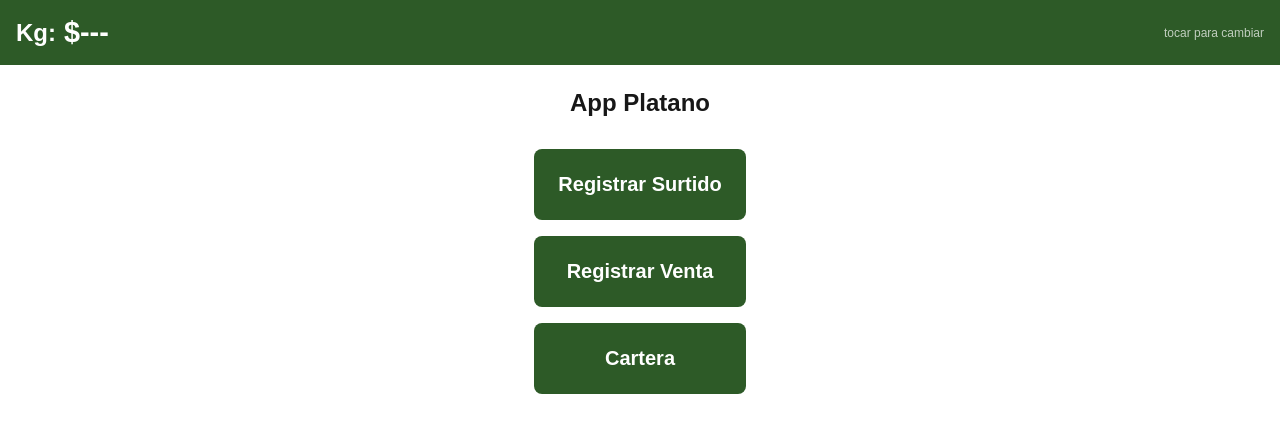
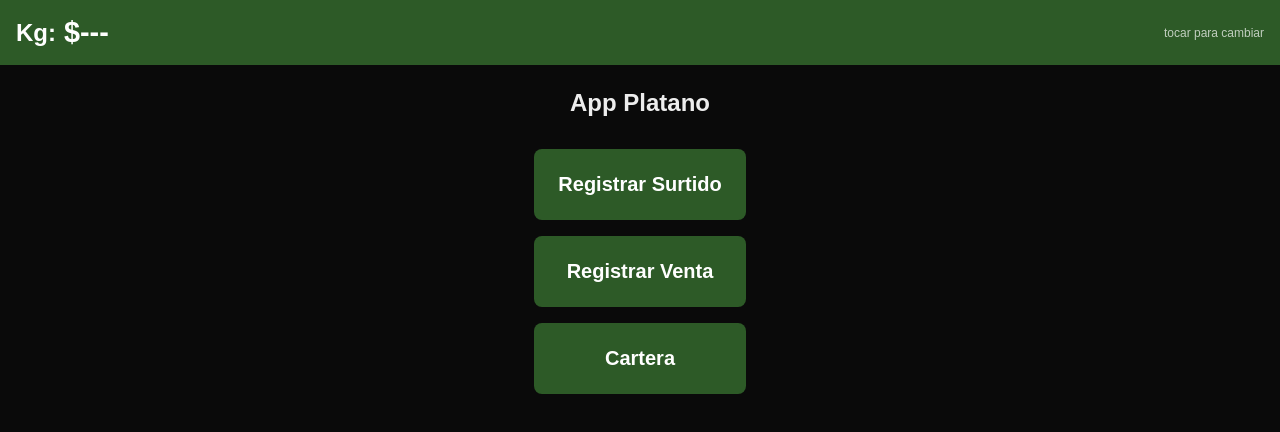
Before and after one commit to Chatesito/app-platano-control, a Next.js app: page / in a window 1280 px wide. Shown: the top 432 px of the page. Built offline with nearby package versions, Linux system fonts and the light colour scheme.

Commit message:
fix: estilos corregidos para que no cambien los colores con el modo oscuro y claro del celular

```diff
--- a/src/app/globals.css
+++ b/src/app/globals.css
@@ -1,13 +1,6 @@
 :root {
-  --background: #ffffff;
-  --foreground: #171717;
-}
-
-@media (prefers-color-scheme: dark) {
-  :root {
-    --background: #0a0a0a;
-    --foreground: #ededed;
-  }
+  --background: #0a0a0a;
+  --foreground: #ededed;
 }
 
 html {
@@ -25,7 +18,7 @@ body {
   display: flex;
   flex-direction: column;
   color: var(--foreground);
-  background: var(--background);
+  background: #0a0a0a !important;
   font-family: Arial, Helvetica, sans-serif;
   -webkit-font-smoothing: antialiased;
   -moz-osx-font-smoothing: grayscale;
@@ -41,9 +34,3 @@ a {
   color: inherit;
   text-decoration: none;
 }
-
-@media (prefers-color-scheme: dark) {
-  html {
-    color-scheme: dark;
-  }
-}
```
Also changed, not shown: 2 other files (tests, documents, lock files or other folders).
